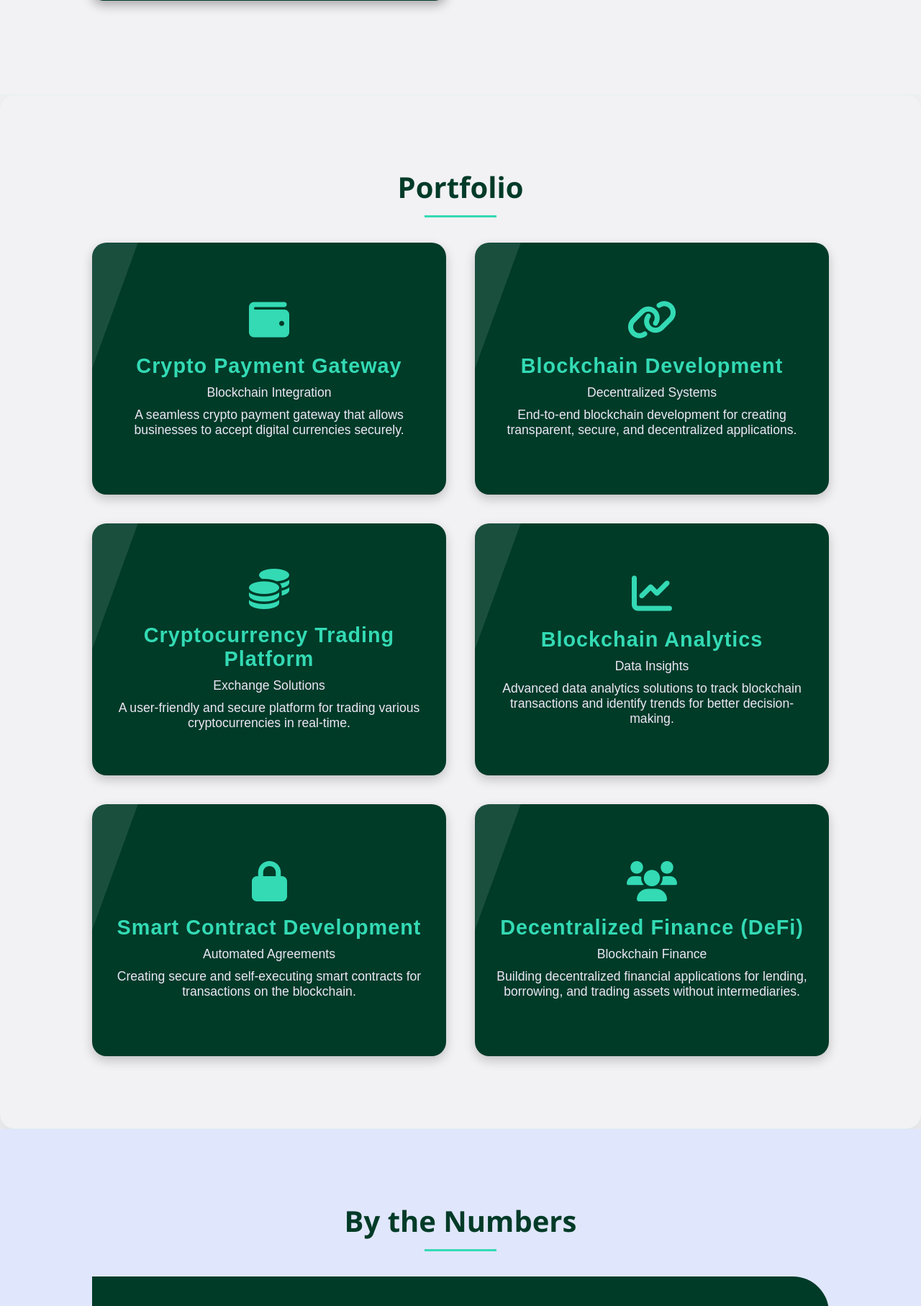
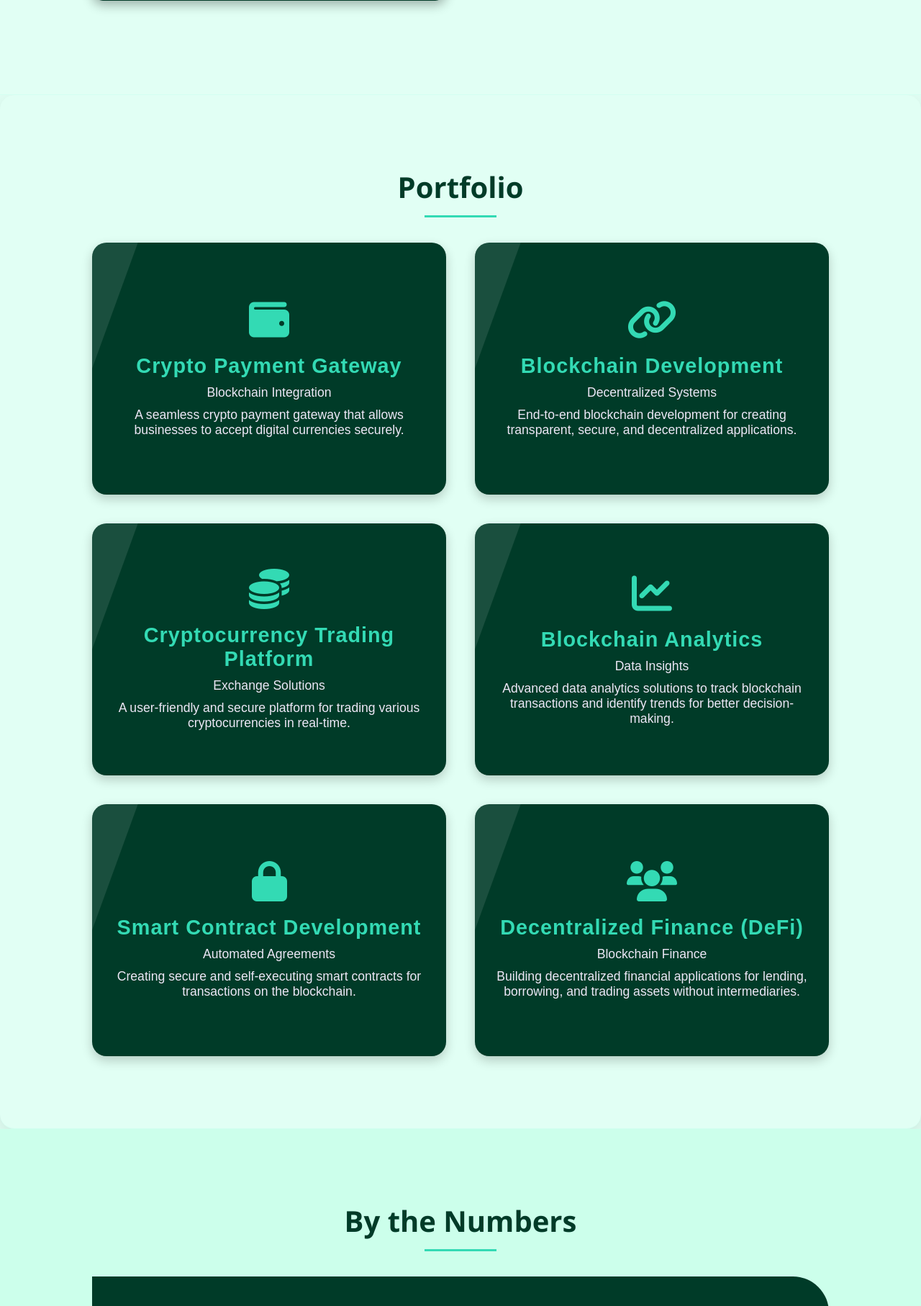
Before and after one commit to Lewie-Mavis/Portfolios, a PHP site: page / in a window 1280 px wide. Shown: the part 3586-5400 px from the top of the page at 72% size. Run offline with PHP 8.4, Linux system fonts and the light colour scheme; some libraries are stand-ins or nearby versions.

Commit message:
Add files via upload

```diff
--- a/portfolio_lewie_fintech/css/styles.css
+++ b/portfolio_lewie_fintech/css/styles.css
@@ -1,7 +1,7 @@
 /* Base Styles */
 :root {
     --primary-color:#33DAB4;
-    --secondary-color: #f2f1f3;
+    --secondary-color: #E1FFF4;
     --accent-color:#66E5D3;
     --text-color: #ffffff;
 }
@@ -329,7 +329,7 @@ section {
 #services {
     position: relative;
     overflow: hidden;
-    background: #f2f1f3; /* Light Grey Background */
+    background: #E1FFF4; /* Light Grey Background */
     padding: 80px 10%;
     text-align: center;
 }
@@ -427,7 +427,7 @@ section {
 /* Portfolio Section */
 #portfolio {
     padding: 100px 10%;
-    background: #f2f1f3; /* Light grey background */
+    background: #E1FFF4; /* Light grey background */
     border-radius: 20px;
     box-shadow: 0 10px 30px rgba(0, 0, 0, 0.1);
     text-align: center;
@@ -545,7 +545,7 @@ section {
 /* Background for the numbers area */
 #numbers{
 
-	background: #E0E6FB;
+	background: #CCFFEB;
 }
 .numbers-background {
     background: #003B28; /* Dark background */
```
